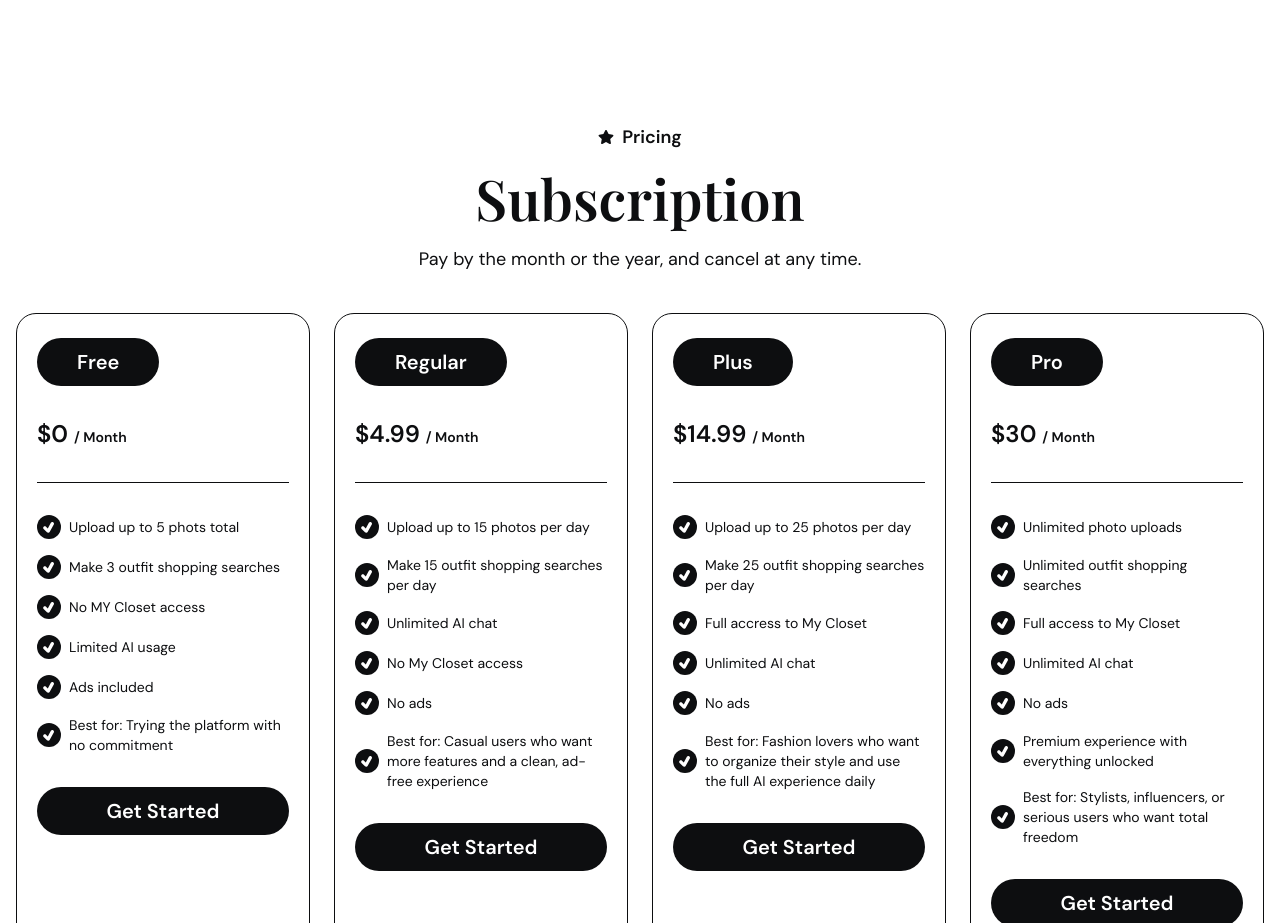
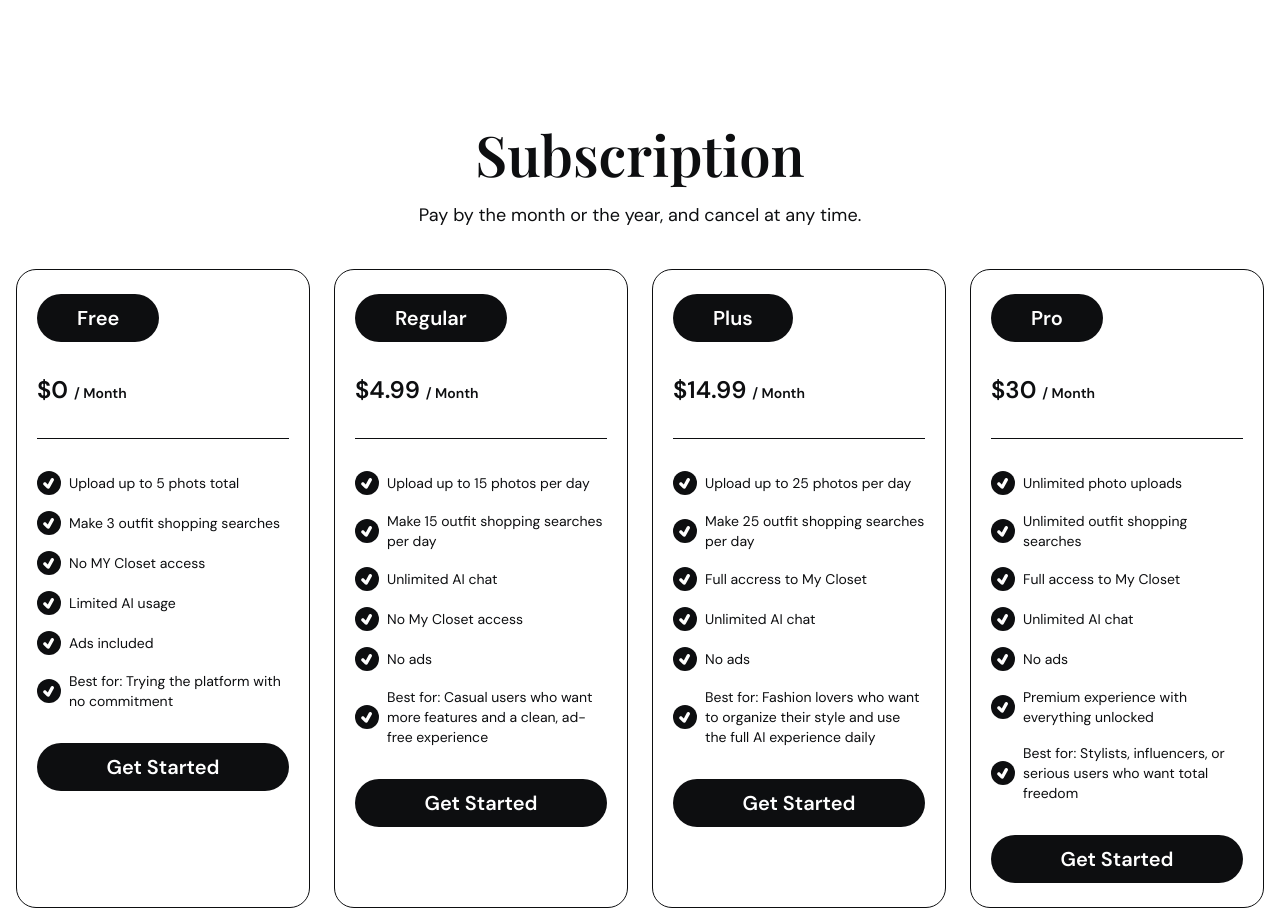
Before and after one commit to Webgenius0/chique, a Next.js app: page / in a window 1280 px wide. Shown: the part 2200-3123 px from the top of the page. Built offline with nearby package versions, Linux system fonts and the light colour scheme; a web font is replaced by a local one; what @ant-design/nextjs-registry would draw is missing.

Commit message:
price UPdated

```diff
--- a/components/home/Price.jsx
+++ b/components/home/Price.jsx
@@ -100,12 +100,6 @@ const Price = () => {
           />
         </motion.div>
         <div className="w-full flex flex-col md:gap-4 gap-2 text-center items-center">
-          <div className="flex gap-2 justify-center items-center">
-            <FaStar />
-            <p className="text-lg text-primary-dark font-primary font-semibold">
-              Pricing
-            </p>
-          </div>
           <CommonTitle
             text="Subscription"
             className={
```
